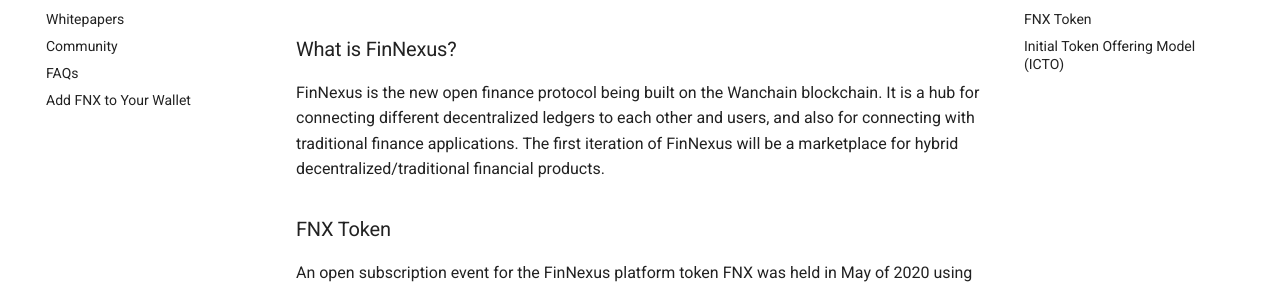
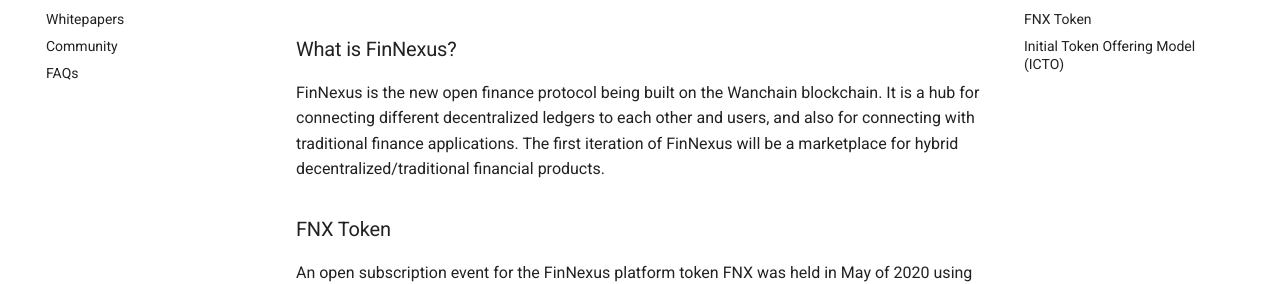
Before and after one commit to Phoenix-Finance/Phoenix-Documentation, an MkDocs documentation site: the page built from content/index.md, in a window 1280 px wide. Shown: the part 194-478 px from the top of the page. Built offline with MkDocs 1.6.1 and Material for MkDocs 9.7.7, drawn with Linux system fonts in a browser that asks for light colours.

Commit message:
Update mkdocs.yml

```diff
--- a/mkdocs.yml
+++ b/mkdocs.yml
@@ -24,7 +24,7 @@ nav:
     - Whitepapers: whitepapers/index.md
     - Community: community/index.md
     - FAQs: faqs/index.md
-    - Add FNX to Your Wallet: community/add_fnx.md
+
 
   - Products:
     - Introduction: products/index.md
@@ -44,6 +44,7 @@ nav:
 
   - FinNexus Token (FNX):
     - Tokenomics: token/index.md
+    - Add FNX to Your Wallet: community/add_fnx.md
 
   - APIs:
     - Overview:  apis/index.md
```
